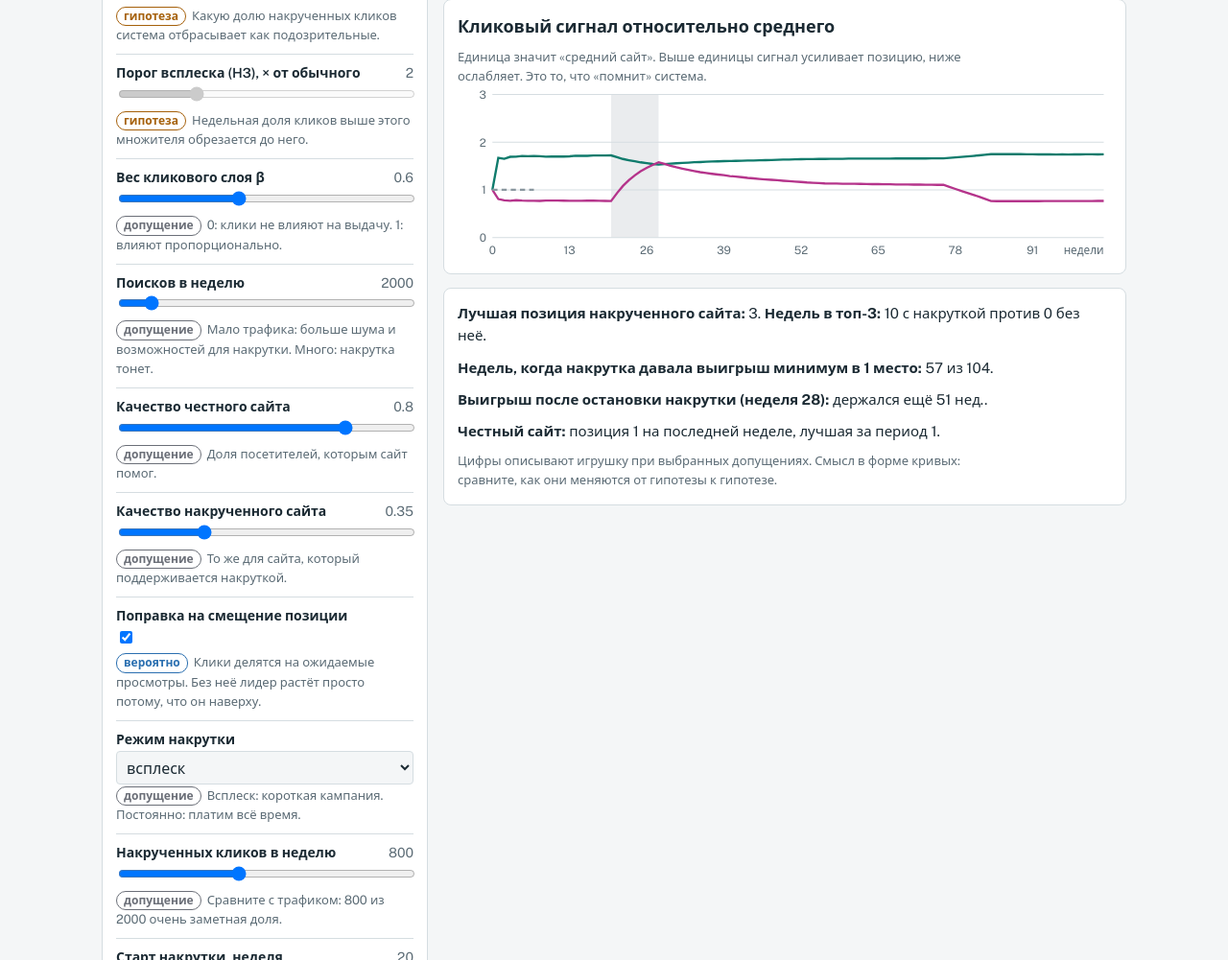
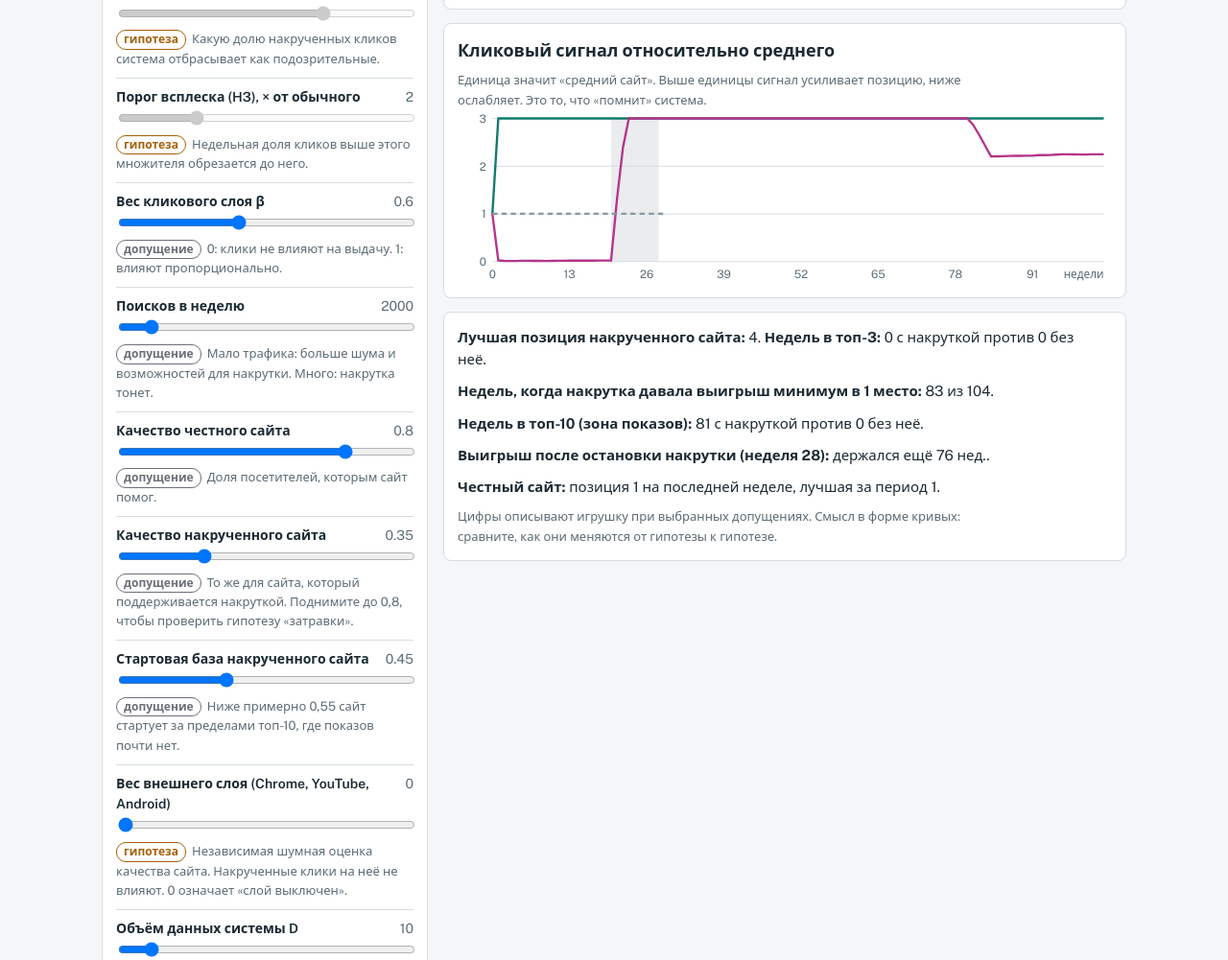
Before and after one commit to lvstv/toy-google-ub, a plain HTML site: page index.html in a window 1280 px wide. Shown: the part 896-1897 px from the top of the page at 96% size. Drawn offline with nearby package versions, Linux system fonts and the light colour scheme.

Commit message:
Update index.html

```diff
--- a/index.html
+++ b/index.html
@@ -46,7 +46,7 @@ ul{margin:0 0 10px;padding-left:20px;max-width:72ch}
 <body>
 <main>
 <h1>Симулятор кликового сигнала: что переживёт время, честные клики или накрутка</h1>
-<p>Игрушечная модель одного запроса и восьми сайтов. Она показывает логику рассуждений, а не реальное устройство Google: все константы здесь допущения.</p>
+<p>Игрушечная модель одного запроса и тридцати сайтов. Показы получают в основном сайты из топ-10. Она показывает логику рассуждений, а не реальное устройство Google: все константы здесь допущения.</p>
 
 <div class="note">
 <h2>Как читать страницу</h2>
@@ -66,7 +66,7 @@ ul{margin:0 0 10px;padding-left:20px;max-width:72ch}
 <section>
  <div class="card">
   <h2>Позиция в выдаче (1 — верх)</h2>
-  <div class="leg"><span><i style="color:var(--h)"></i>Честный сайт</span><span><i style="color:var(--m)"></i>Накрученный сайт</span><span><i style="color:var(--g);border-top-style:dashed"></i>Накрученный без накрутки</span><span>Серая полоса: период накрутки</span></div>
+  <div class="leg"><span><i style="color:var(--h)"></i>Честный сайт</span><span><i style="color:var(--m)"></i>Накрученный сайт</span><span><i style="color:var(--g);border-top-style:dashed"></i>Накрученный без накрутки</span><span>Серая полоса: период накрутки</span><span>Тонкий пунктир: граница топ-10</span></div>
   <svg id="c1" viewBox="0 0 640 250" role="img" aria-label="График позиций по неделям"></svg>
  </div>
  <div class="card" style="margin-top:14px">
@@ -89,9 +89,10 @@ ul{margin:0 0 10px;padding-left:20px;max-width:72ch}
 <p style="margin-top:10px">Как проверять на живых данных: заранее записать, какая гипотеза что предсказывает, фиксировать позицию по датам для запроса с накруткой и для похожего запроса без неё, затем сравнить форму кривой после остановки.</p>
 <h2 style="margin-top:14px">Что здесь упрощено</h2>
 <ul>
-<li>Один запрос, 8 сайтов, ранжирование по трём числам на сайт: база, привлекательность сниппета, качество (доля довольных кликов). Реальный Google использует сотни сигналов.</li>
+<li>Один запрос, 30 сайтов, ранжирование по трём числам на сайт: база, привлекательность сниппета, качество (доля довольных кликов). Реальный Google использует сотни сигналов.</li>
 <li>Накрутка добавляет «хорошие» клики только накрученному сайту, как будто боты почти неотличимы от людей (параметр имитации).</li>
 <li>Нет байесовского сглаживания малых выборок и нет отдельных срезов по странам и устройствам.</li>
+<li>Внешний слой (Chrome, YouTube, Android) это гипотеза: независимая шумная оценка качества, а не известный факт. Показы вне топ-10 почти нулевые, а клики делятся на показы с потолком веса.</li>
 <li>Выдача после каждой недели пересчитывается заново, а смещение позиций корректируется делением кликов на ожидаемый просмотр. Выключите галочку и увидите, как «сырой» CTR раскручивает лидера сам по себе.</li>
 </ul>
 </div>
@@ -121,6 +122,8 @@ ul{margin:0 0 10px;padding-left:20px;max-width:72ch}
 const T = 104;        // длина симуляции, недель (2 года)
 const GAMMA = 0.8;    // смещение позиции: вероятность заметить результат на месте k = 1 / k^GAMMA
 const e = k => 1 / Math.pow(k, GAMMA);
+const EXPO = k => k<=10 ? e(k) : 0.01*e(k);  // показы: за пределами топ-10 их почти нет (зона холодного старта)
+const EMIN = 0.1;                            // потолок веса клика: клики делят на max(показы, EMIN), иначе редкие клики взрывают оценку
 // b: базовая релевантность (текст, ссылки), a: привлекательность сниппета, q: доля довольных кликов
 const DOCS = [
   {n:"Честный сайт",b:.80,a:.55,q:.80},   // индекс 0, параметр q меняется ползунком
@@ -129,6 +132,7 @@ const DOCS = [
   {n:"Конкурент 3",b:.78,a:.45,q:.50},{n:"Конкурент 4",b:.72,a:.50,q:.50},
   {n:"Конкурент 5",b:.66,a:.40,q:.45},{n:"Конкурент 6",b:.60,a:.40,q:.40}
 ];
+for(let i=0;i<22;i++)DOCS.push({n:"Конкурент "+(7+i),b:.62-.012*i,a:.45,q:.5}); // ещё 22 сайта: поле из 30
 
 /* ===== 2. ПАРАМЕТРЫ ИНТЕРФЕЙСА: id, подпись, диапазон, метка, пояснение ===== */
 const CTL = [
@@ -140,7 +144,10 @@ const CTL = [
  {id:"beta",l:"Вес кликового слоя β",min:0,max:1.5,s:.1,v:.6,t:"ass",h:"0: клики не влияют на выдачу. 1: влияют пропорционально."},
  {id:"V",l:"Поисков в неделю",min:200,max:20000,s:200,v:2000,t:"ass",h:"Мало трафика: больше шума и возможностей для накрутки. Много: накрутка тонет."},
  {id:"qH",l:"Качество честного сайта",min:.1,max:1,s:.05,v:.8,t:"ass",h:"Доля посетителей, которым сайт помог."},
- {id:"qM",l:"Качество накрученного сайта",min:.1,max:1,s:.05,v:.35,t:"ass",h:"То же для сайта, который поддерживается накруткой."},
+ {id:"qM",l:"Качество накрученного сайта",min:.1,max:1,s:.05,v:.35,t:"ass",h:"То же для сайта, который поддерживается накруткой. Поднимите до 0,8, чтобы проверить гипотезу «затравки»."},
+ {id:"bM",l:"Стартовая база накрученного сайта",min:.2,max:.9,s:.05,v:.45,t:"ass",h:"Ниже примерно 0,55 сайт стартует за пределами топ-10, где показов почти нет."},
+ {id:"w",l:"Вес внешнего слоя (Chrome, YouTube, Android)",min:0,max:1.5,s:.1,v:0,t:"hyp",h:"Независимая шумная оценка качества сайта. Накрученные клики на неё не влияют. 0 означает «слой выключен»."},
+ {id:"D",l:"Объём данных системы D",min:1,max:100,s:1,v:10,t:"hyp",h:"Чем больше данных, тем точнее внешний слой (шум падает как 1/√D). Так задаётся различие рынков, без политики."},
  {id:"ips",l:"Поправка на смещение позиции",chk:1,v:true,t:"prob",h:"Клики делятся на ожидаемые просмотры. Без неё лидер растёт просто потому, что он наверху."},
  {id:"fm",l:"Режим накрутки",sel:[["none","нет"],["burst","всплеск"],["steady","постоянно"]],v:"burst",t:"ass",h:"Всплеск: короткая кампания. Постоянно: платим всё время."},
  {id:"f",l:"Накрученных кликов в неделю",min:0,max:2000,s:50,v:800,t:"ass",h:"Сравните с трафиком: 800 из 2000 очень заметная доля."},
@@ -208,22 +215,25 @@ function signal(g, m, f, t){
 function sim(fake){
   const R = rng(P.seed), N = DOCS.length;
   const q = DOCS.map((d,i)=> i===0?P.qH : i===1?P.qM : d.q);
+  const sd = 0.3/Math.sqrt(P.D);                         // внешний слой: оценка качества с шумом, который убывает с D
+  const ext = q.map(v=>Math.max(.05, v + sd*gauss(R)));
+  const extMean = ext.reduce((a,b)=>a+b)/N;
   const g=[],m=[],f=[],pos=[],bo=[];
   for (let i=0;i<N;i++){g.push([]);m.push([]);f.push([]);pos.push([]);bo.push([]);}
   for (let t=0;t<T;t++){
     // 1) по данным прошлых недель считаем сигнал и ранжируем
     const sig = t===0 ? DOCS.map(()=>1) : signal(g,m,f,t);
     const mean = sig.reduce((a,b)=>a+b)/N || 1;
-    const sc = DOCS.map((d,i)=> d.b * Math.pow((sig[i]/mean)||0, P.beta));
+    const sc = DOCS.map((d,i)=> (i===1?P.bM:d.b) * Math.pow((sig[i]/mean)||0, P.beta) * Math.pow(ext[i]/extMean, P.w));
     const order = [...sc.keys()].sort((x,y)=>sc[y]-sc[x]);
     // 2) на этой выдаче люди кликают, накрутка добавляет клики
     order.forEach((i,k)=>{
       pos[i][t]=k+1; bo[i][t]=(sig[i]/mean)||0;
-      const ex = e(k+1), mu = P.V*ex*DOCS[i].a;                  // ожидаемые клики
+      const ex = EXPO(k+1), mu = P.V*ex*DOCS[i].a;                  // ожидаемые клики
       const c = Math.max(0, mu + Math.sqrt(mu)*gauss(R));         // с шумом
       g[i][t] = c*q[i];                                           // довольные клики
       f[i][t] = (i===1 && fake) ? fakeAt(t)*P.mimic : 0;          // довольные накрученные
-      m[i][t] = P.ips ? P.V*ex : P.V;                             // «сколько могли увидеть»
+      m[i][t] = P.ips ? P.V*Math.max(ex,EMIN) : P.V;                             // «сколько могли увидеть»
     });
   }
   return {pos, bo};
@@ -253,8 +263,8 @@ function run(){
   const A = sim(true), Bn = sim(false);
   const stop = P.fm==="burst" ? P.start+P.len : P.fm==="steady" ? T : P.start;
   draw(document.getElementById("c1"),[
-    {d:Bn.pos[1],c:"var(--g)",dash:1},{d:A.pos[0],c:"var(--h)"},{d:A.pos[1],c:"var(--m)"}],
-    {h:250,lo:1,hi:8,inv:1,ticks:[1,2,3,4,5,6,7,8],shade:P.fm==="none"?null:[P.start,Math.min(stop,T-1)]});
+    {d:Bn.pos[1],c:"var(--g)",dash:1},{d:A.pos[0],c:"var(--h)"},{d:A.pos[1],c:"var(--m)"},{d:A.pos[0].map(()=>10),c:"var(--line)",dash:1}],
+    {h:250,lo:1,hi:30,inv:1,ticks:[1,5,10,20,30],shade:P.fm==="none"?null:[P.start,Math.min(stop,T-1)]});
   draw(document.getElementById("c2"),[
     {d:A.bo[0],c:"var(--h)"},{d:A.bo[1],c:"var(--m)"},{d:A.bo.map(()=>1),c:"var(--g)",dash:1}],
     {h:170,lo:0,hi:3,ticks:[0,1,2,3],shade:P.fm==="none"?null:[P.start,Math.min(stop,T-1)]});
@@ -265,6 +275,7 @@ function run(){
   const lastGain = diff.lastIndexOf(Math.max(...diff));
   let h = `<p><b>Лучшая позиция накрученного сайта:</b> ${best}. <b>Недель в топ-3:</b> ${top3} с накруткой против ${top3n} без неё.</p>`;
   h += `<p><b>Недель, когда накрутка давала выигрыш минимум в 1 место:</b> ${gain} из ${T}.</p>`;
+  h += `<p><b>Недель в топ-10 (зона показов):</b> ${A.pos[1].filter(p=>p<=10).length} с накруткой против ${Bn.pos[1].filter(p=>p<=10).length} без неё.</p>`;
   if (P.fm==="burst") h += `<p><b>Выигрыш после остановки накрутки (неделя ${stop}):</b> ${tail?`держался ещё ${tail} нед.`:"сразу исчез или не успел появиться"}.</p>`;
   h += `<p><b>Честный сайт:</b> позиция ${A.pos[0][T-1]} на последней неделе, лучшая за период ${Math.min(...A.pos[0])}.</p>`;
   h += `<p class="hint">Цифры описывают игрушку при выбранных допущениях. Смысл в форме кривых: сравните, как они меняются от гипотезы к гипотезе.</p>`;
```
